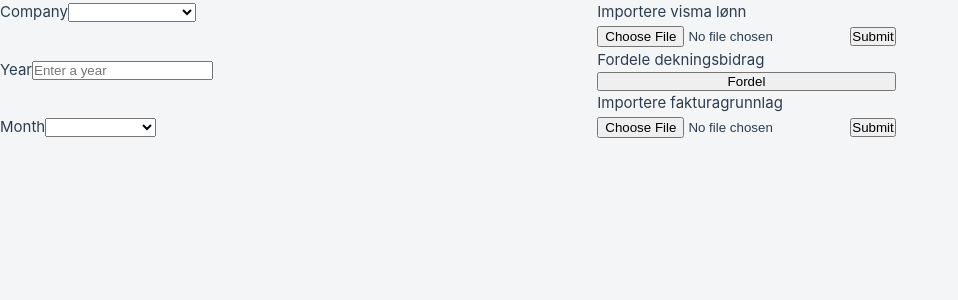
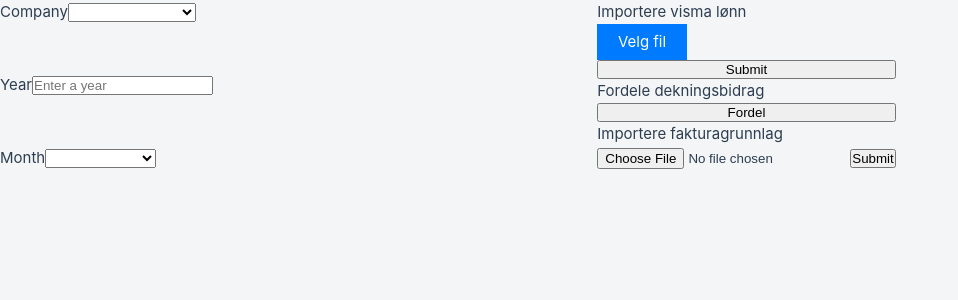
Before and after one commit to Glasspaper-Solutions/invoicing, a Vue app: page / in a window 1280 px wide. Shown: the top 300 px of the page, without its empty margins (0-958 px from the left). Built offline with nearby package versions, Linux system fonts and the light colour scheme.

Commit message:
Fixed styling of input field for visma lønn

```diff
--- a/src/App.vue
+++ b/src/App.vue
@@ -45,13 +45,18 @@
       </div>
     </div>
     <div class="column uploads">
+      <!-- import payment -->
       <p>Importere visma lønn</p>
-      <form action="/action_page.php">
-        <input type="file" id="visma-lønn" name="VismaLønn">
-        <input type="submit">
-      </form>
+      <div class="custom-file-upload">
+          <label class="visma-lønn-label" for="visma-lønn" @click=""><div class="clickable-area">{{ buttonText }}</div></label>
+          <input type="file" id="visma-lønn" name="VismaLønn" @change="findFile()" />
+      </div>
+      <p>{{ filename }}</p>
+      <input type="submit">
+      <!-- distribute coverage contributions -->
       <p>Fordele dekningsbidrag</p>
       <button>Fordel</button>
+      <!-- import invoice -->
       <p>Importere fakturagrunnlag</p>
       <form action="/action_page.php">
         <input type="file" id="fakturagrunnlag" name="Fakturagrunnlag">
@@ -87,12 +92,25 @@ export default {
         "December",
       ],
       month: null,
+      buttonText: 'Velg fil',
+      filename: null,
     };
   },
   methods: {
     companyChanged() {
       console.log(this.company);
     },
+    onFileSelected(event) {
+      const file = event.target.files[0];
+      // Do something with the selected file
+    },
+    findFile() {
+      console.log("finding file name")
+      const fileInput = document.querySelector('#visma-lønn');
+      const path = fileInput.value
+      this.filename = path.split(/(\\|\/)/g).pop();
+      console.log(this.filename)
+    }
   },
 };
 </script>
--- a/src/assets/main.css
+++ b/src/assets/main.css
@@ -22,3 +22,28 @@ body {
   flex-direction: column;
   justify-content: space-between;
 }
+
+
+.custom-file-upload {
+  display: inline-block;
+  cursor: pointer;
+  background-color: #007bff;
+  color: #fff;
+  border: none;
+  width: 7vw;
+}
+.custom-file-upload:hover {
+  background-color: #0069d9;
+
+}
+.custom-file-upload:active {
+  background-color: #0053ba;
+}
+#visma-lønn {
+  display: none;
+}
+
+.clickable-area {
+  padding: 6px 12px;
+  text-align: center;
+}
```
